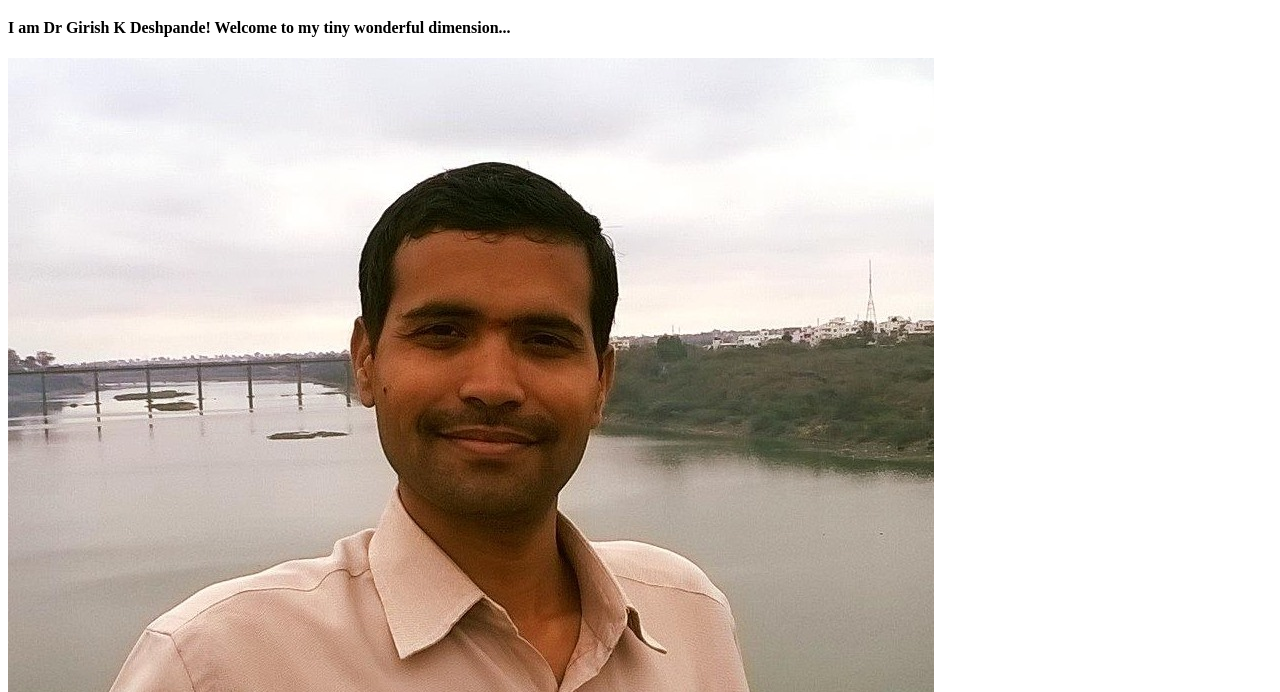
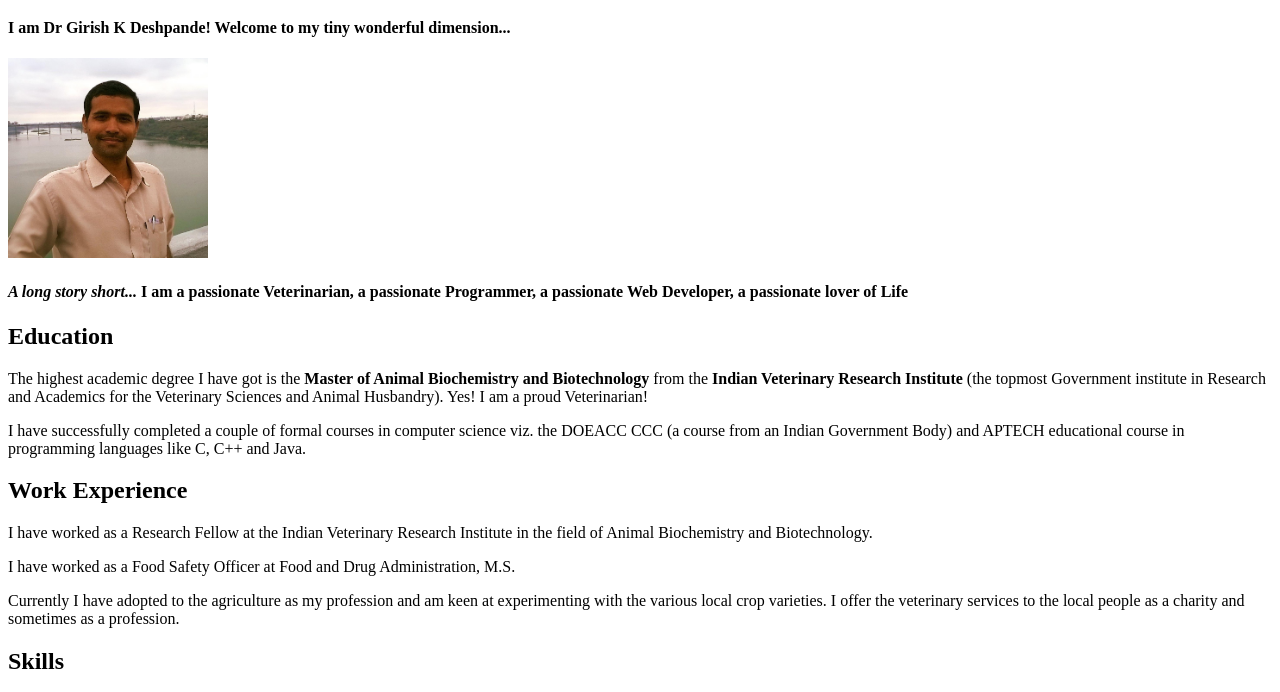
Before and after one commit to girishkdesh/Resume, a plain HTML site: page index.html in a window 1280 px wide. Shown: the part 61-753 px from the top of the page. Drawn offline with Linux system fonts and the light colour scheme.

Commit message:
Update index.html

```diff
--- a/index.html
+++ b/index.html
@@ -8,7 +8,6 @@
 <body>
     <h1>Hello world! Dr Girish here!</h1>
     <h4>I am Dr Girish K Deshpande! Welcome to my tiny wonderful dimension...</h4>
-    <img src="drgirish.jpg" alt="Dr Girish">
     <img src="drgirish.jpg" alt="Dr Girish K Deshpande" height="200px">
     <!-- Summary -->
     <h4><em>A long story short...</em> I am a passionate Veterinarian, a passionate Programmer, a passionate Web Developer, a passionate lover of Life</h4>
```
